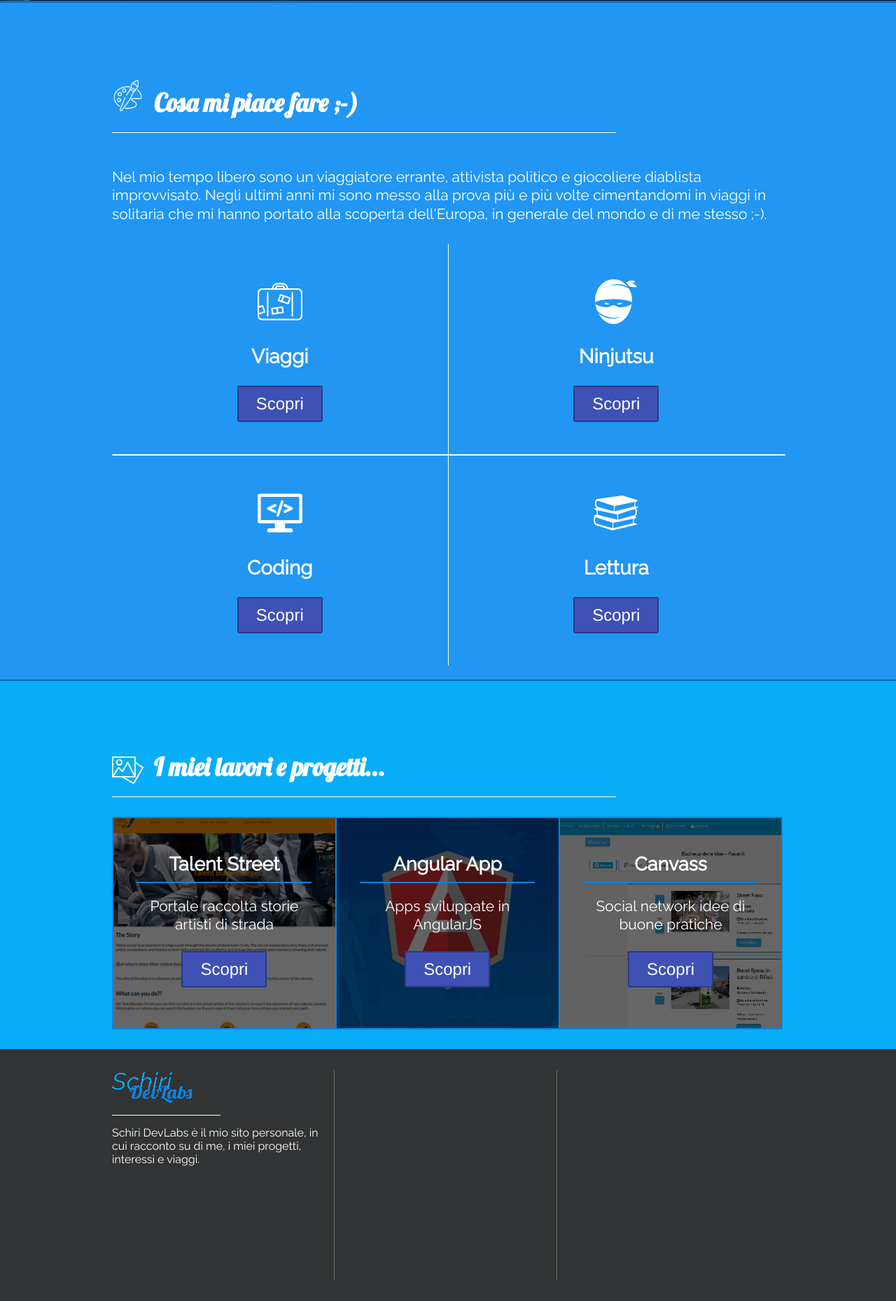
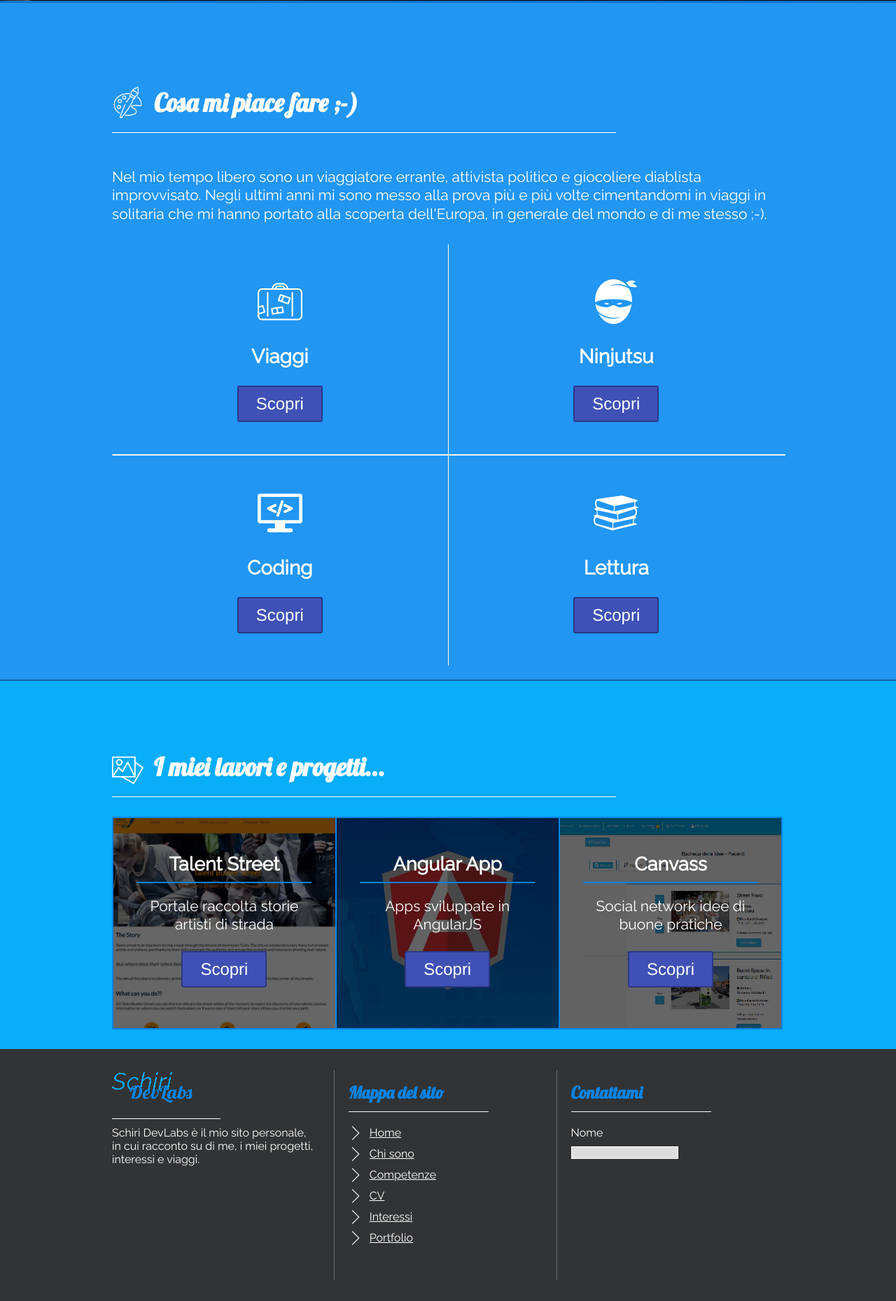
Before and after one commit to RiccardoSchifaudo94/schiri_site, a PHP site: page / in a window 1280 px wide. Shown: the part 2908-4767 px from the top of the page at 70% size. Run offline with PHP 8.4, Linux system fonts and the light colour scheme.

Commit message:
sezione contatti

```diff
--- a/css/media.css
+++ b/css/media.css
@@ -58,6 +58,15 @@
 		border-bottom:2px solid #0983e4;
 	}
 
+	.schiri_footer_block_left,
+	.schiri_footer_block_center,
+	.schiri_footer_block_right{
+		float:none;
+		width:100%;
+		border-left:none;
+		border-bottom:1px solid #6e6e6e;
+	}
+
 }
 @media screen and (max-width:768px){
 	/* SITE  */
@@ -94,6 +103,7 @@
 	.schiri_portfolio_blocco{
 		width:100%;
 	}
+
 }
 @media screen and (max-width:468px){
 	/* SITE  */
--- a/css/style.css
+++ b/css/style.css
@@ -131,7 +131,6 @@ body {
     max-width: 45px;
     margin-right: 15px;
     float: left;
-    margin-top: -10px;
 }
 .schiri_content p{
 	padding:20px 0px 30px;
@@ -422,5 +421,34 @@ body {
 	border:none;
 }
 .schiri_footer p{
-	padding:20px 10px 0 0;
+	padding:20px 25px 0 0;
 }
+.schiri_footer h3, .schiri_footer ul {
+    margin-left: 20px;
+}
+.schiri_footer h3{
+	margin-top: 17px;
+    border-bottom: 1px solid #fff;
+    max-width: 200px;
+    padding-bottom: 12px;
+    margin-bottom: 20px;
+    font-family: "Lobster";
+    font-size: 24px;
+    color: #0983e4;
+}
+.schiri_footer a{
+	color:#fff;
+	padding-bottom:5px;
+}
+.schiri_footer label,
+.schiri_footer input,
+.schiri_footer textarea{
+	display:block;
+	margin-left:20px;
+	margin-bottom:10px;
+}
+.schiri_footer input,
+.schiri_footer textarea{
+	background-color:#dedede;
+	border:1px solid #fff;
+}
--- a/index.html
+++ b/index.html
@@ -263,11 +263,21 @@
 						i miei progetti, interessi e viaggi.
 					</p>
 				</div>
-				<div class="schiri_footer_block_center">
-
+				<div class="schiri_footer_block_center schiri_content">
+					<h3>Mappa del sito</h3>
+					<ul>
+						<li><a href="#home"><img src="img/next.png">Home</a></li>
+						<li><a href="#about"><img src="img/next.png">Chi sono</a></li>
+						<li><a href="#skills"><img src="img/next.png">Competenze</a></li>
+						<li><a href="#cv"><img src="img/next.png">CV</a></li>
+						<li><a href="#interests"><img src="img/next.png">Interessi</a></li>
+						<li><a href="#portfolio"><img src="img/next.png">Portfolio</a></li>
+					</ul>
 				</div>
-				<div class="schiri_footer_block_right">
-
+				<div class="schiri_footer_block_right schiri_content">
+					<h3>Contattami</h3>
+					<label>Nome</label>
+					<input type="text" id="nome_contatto" class="schiri_input">
 				</div>
 			</div>
 		</div>
```
